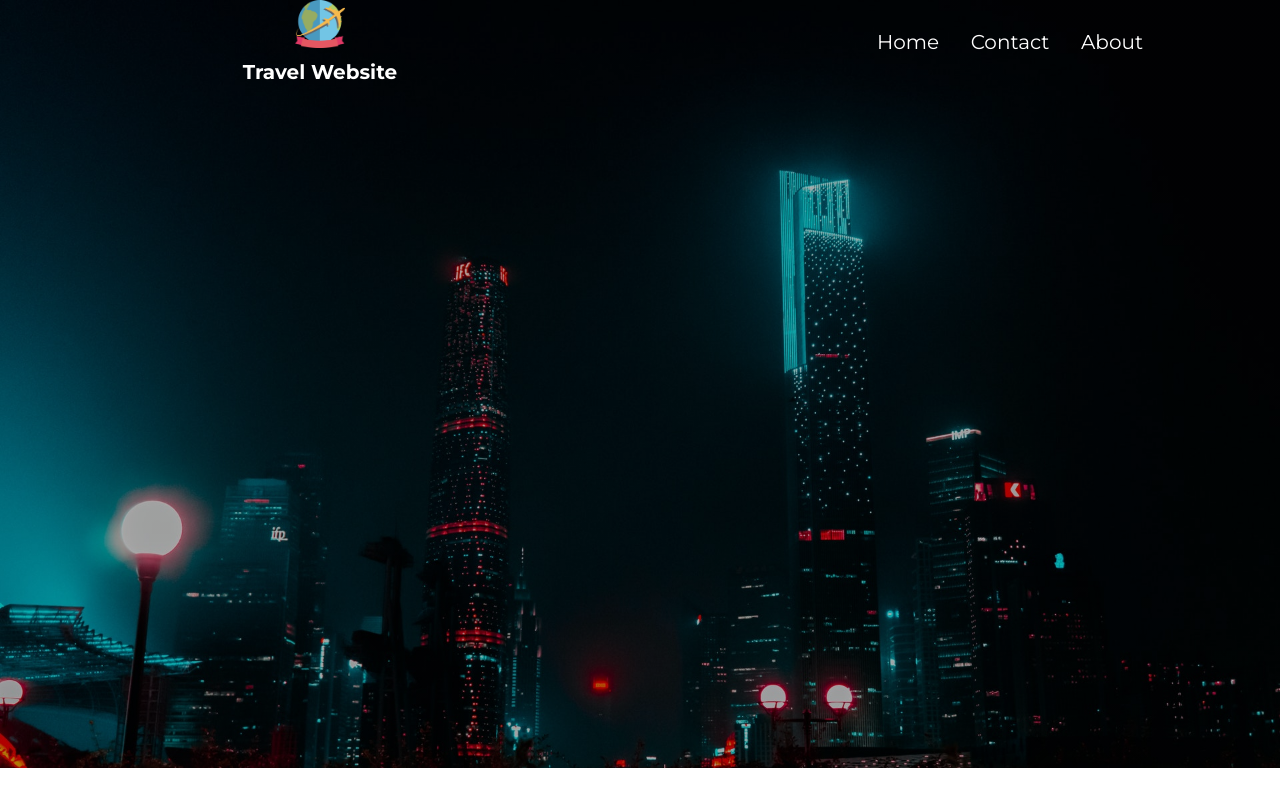
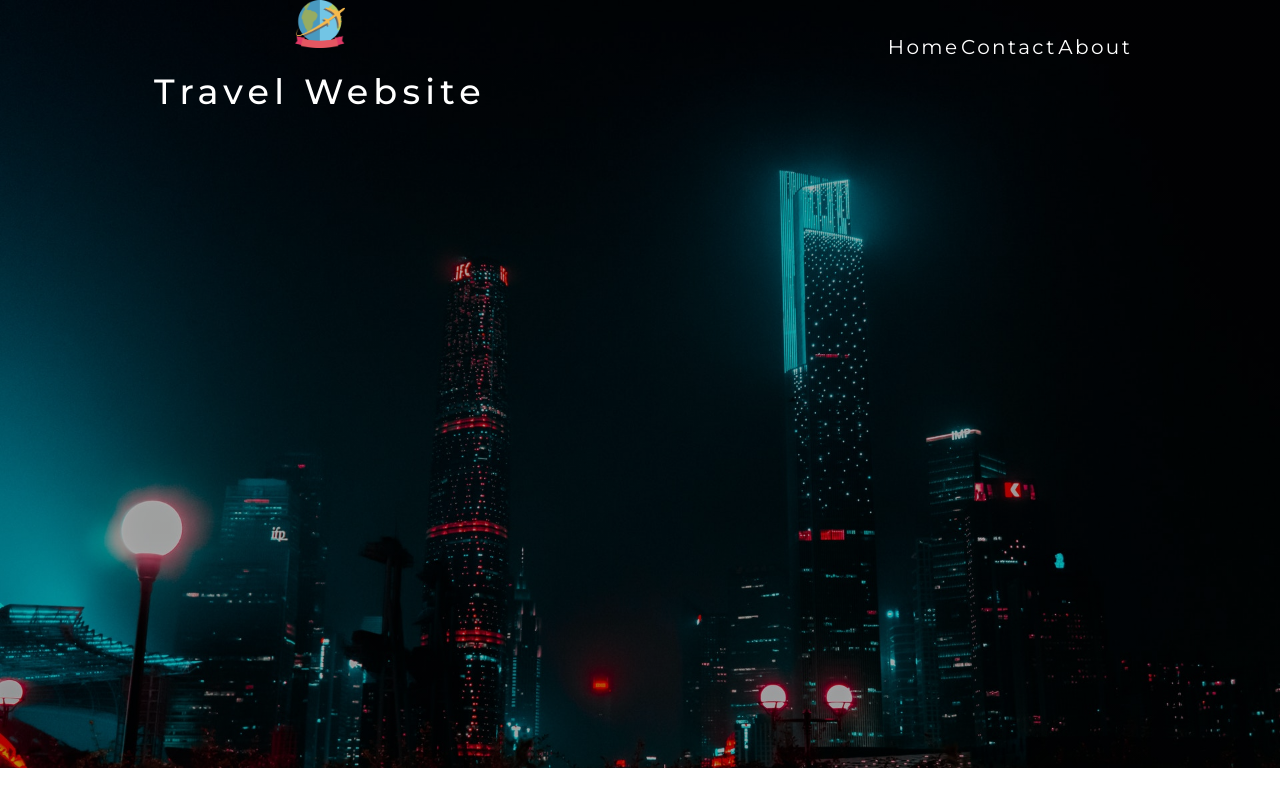
Before and after one commit to shubham33159/Project-Travel-Website, a plain HTML site: page index.html in a window 1280 px wide. Drawn offline with Linux system fonts and the light colour scheme.

Commit message:
header added

```diff
--- a/css/style.css
+++ b/css/style.css
@@ -8,8 +8,20 @@
 }
 
 body{
-    font-family: "Montserrat", sans-serif;;
+    font-family: "Montserrat", sans-serif;
+    line-height: 1.7;
 }
+
+/* ##################### utility classes ################### */
+.lg-heading{
+    font-size: 3.5rem;
+}
+
+.md-heading{
+    font-size: 2.2rem;
+}
+
+
 
 .header{
     height: 96vh;
@@ -20,10 +32,8 @@ body{
 
 }
 
-
-.header .img-logo h1{
+.header .img-logo h1, a{
     color: #fff;
-    font-size: 2rem;
 }
 
 
@@ -32,11 +42,9 @@ body{
     margin-bottom: 1rem;
 }
 
-.nav-items a{
-    color: #fff;
+a{
     font-size: 2rem;
     text-decoration: none;
-    padding: 1.5rem;
 }
 
 .nav-items a:hover{
@@ -45,15 +53,14 @@ body{
 
 
 
-.nav-items .nav-item{
+ul li{
     list-style: none;
-    display: inline-block;
-    text-align: right;
 }
 
-
-.navbar{
-    /* border: 4px solid green; */
+p, li{
+    font-size: 1.6rem;
+    margin-bottom: 0.5;
+    letter-spacing: 0.15em;
 }
 
 .img-logo{
@@ -75,6 +82,16 @@ body{
 
 .navbar::after{
     content:"";
+    display: block;
     clear: both;
-    display: block;
 }
+
+.nav-item{
+    display: inline-block;
+}
+
+h1,h2,h3{
+    margin-bottom: 0.5em;
+    letter-spacing: 0.15em;
+    font-weight: 500;
+}
--- a/index.html
+++ b/index.html
@@ -11,7 +11,7 @@
         <nav class="navbar">
             <div class="img-logo">
                 <img src="img/travel-logo.png" alt="travel-logo">
-                <h1>Travel Website</h1>
+                <h1 class="lg-heading">Travel Website</h1>
             </div>
             <ul class="nav-items">
                 <li class="nav-item"><a href="./index.html">Home</a></li>
```
